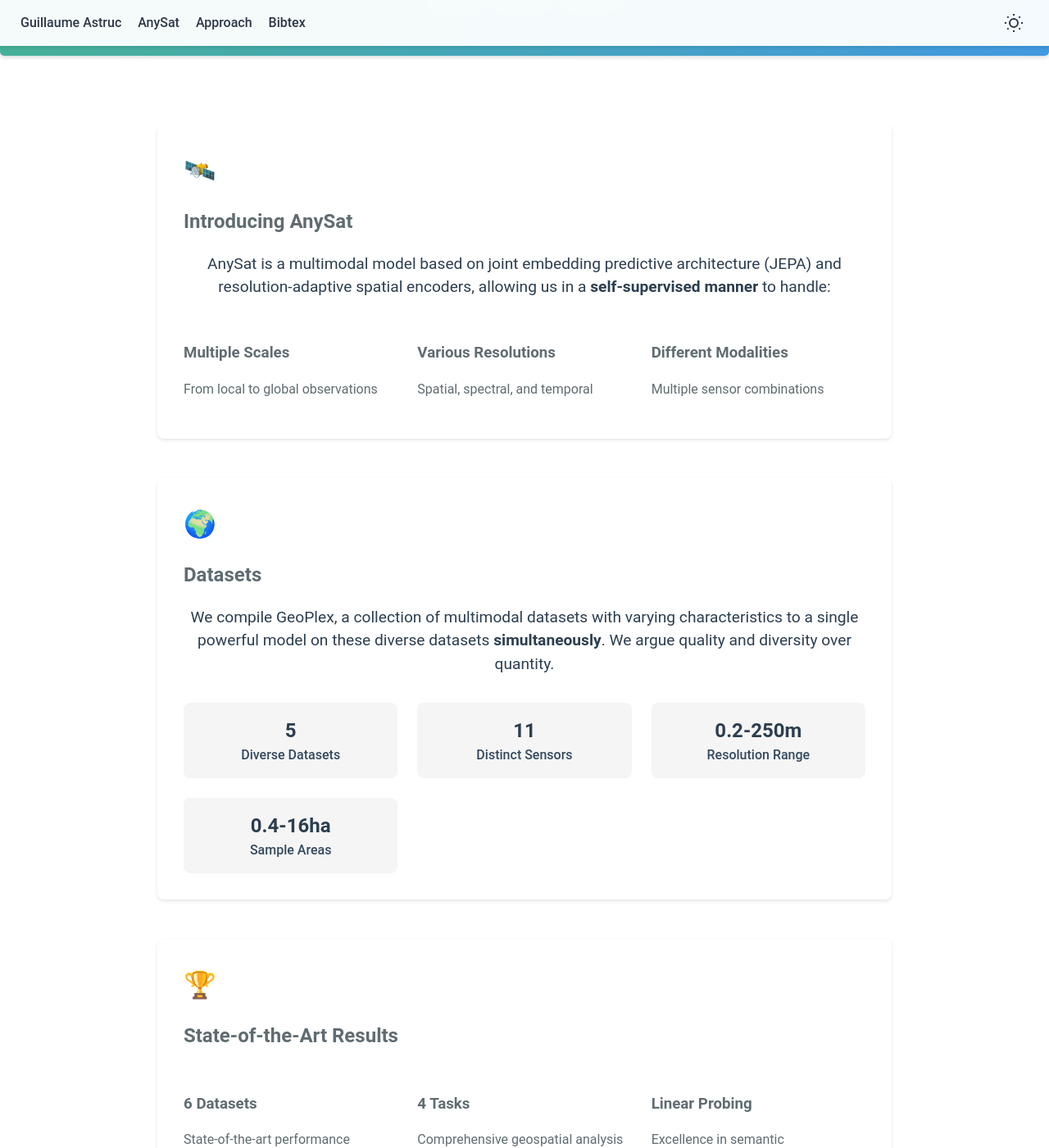
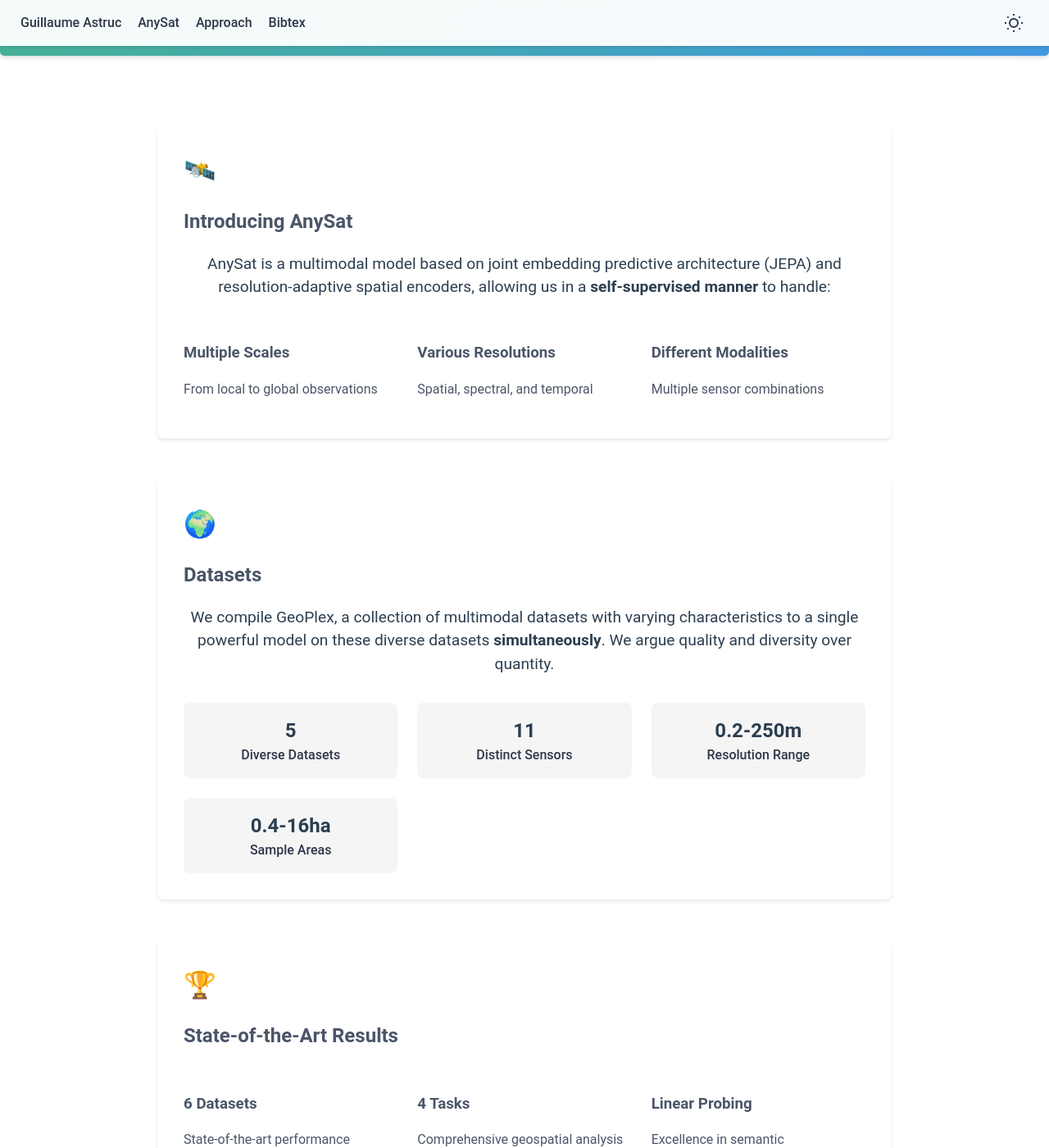
Before and after one commit to gastruc/gastruc.github.io, a Jekyll site: the page built from projects/anysat.md, in a window 1280 px wide and 1400 px high, scrolled down 489 px. Shown: the whole window at 82% size. Built offline with Jekyll 4.4.1, drawn with Linux system fonts in a browser that asks for light colours.

Commit message:
color font

```diff
--- a/css/style_projects.css
+++ b/css/style_projects.css
@@ -5,7 +5,7 @@
     margin: 0;
     font-size: 16px;
     line-height: 1.5;
-    color: #606c71;
+    color: #4a5568;
 }
 
 html {
@@ -746,7 +746,3 @@
 .dark-theme #theme-toggle:hover {
     background-color: rgba(255, 255, 255, 0.1);
 }
-
-.stat-label {
-    color: #2c3e50;
-}
--- a/projects/anysat.md
+++ b/projects/anysat.md
@@ -167,7 +167,7 @@
 }
 
 .stat-label {
-    color: #34495e;
+    color: #2d3748;
     font-weight: 500;
 }
 
```
